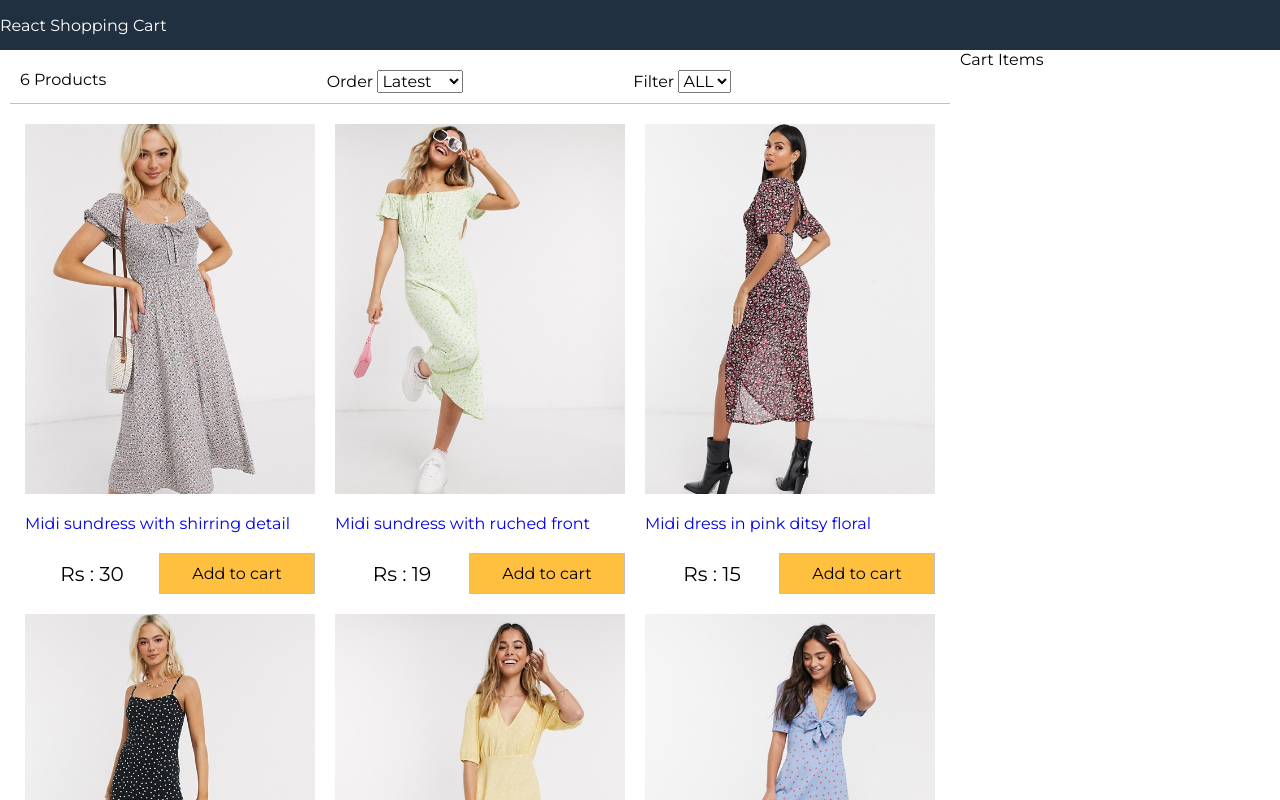
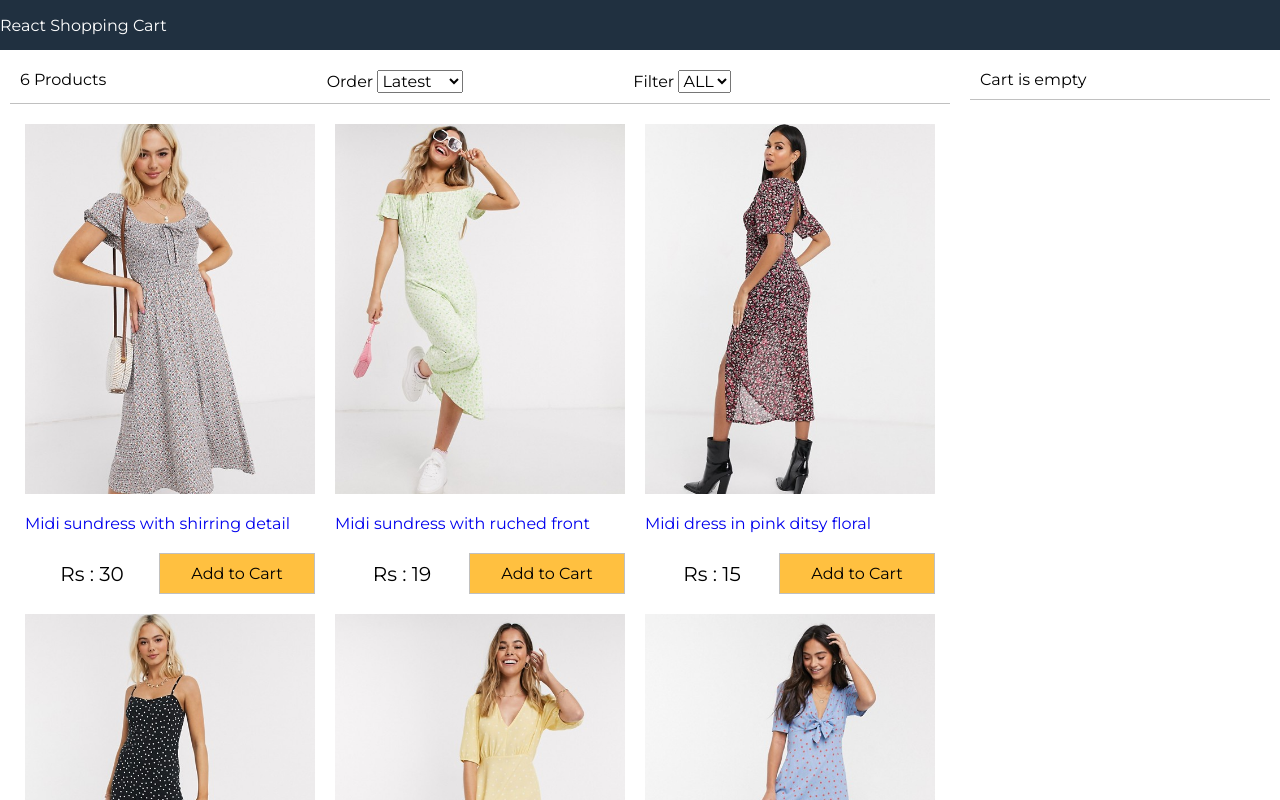
Before and after one commit to toptrendinginfo/shopping-cart, a React (Create React App) app: page / in a window 1280 px wide. Shown: the top 800 px of the page. Built offline with nearby package versions, Linux system fonts and the light colour scheme.

Commit message:
cart-component

```diff
--- a/src/App.js
+++ b/src/App.js
@@ -2,6 +2,7 @@ import React from "react";
 import data from "./data.json";
 import Products from "./components/Products";
 import Filter from "./components/Filter";
+import Cart from "./components/Cart";
 //feature 2
 
 class App extends React.Component {
@@ -9,11 +10,31 @@ class App extends React.Component {
     super();
     this.state = {
       products: data.products,
+      cartItems: [],
       size: "",
       sort: "",
     };
   }
-
+  removeFromCart = (product) => {
+    const cartItems = this.state.cartItems.slice();
+    this.setState({
+      cartItems: cartItems.filter((x) => x._id !== product._id),
+    });
+  };
+  addToCart = (product) => {
+    const cartItems = this.state.cartItems.slice();
+    let alreadyInCart = false;
+    cartItems.forEach((item) => {
+      if (item._id === product._id) {
+        item.count++;
+        alreadyInCart = true;
+      }
+    });
+    if (!alreadyInCart) {
+      cartItems.push({ ...product, count: 1 });
+    }
+    this.setState({ cartItems });
+  };
   sortProducts = (event) => {
     const sort = event.target.value;
     console.log(event.target.value);
@@ -67,9 +88,17 @@ class App extends React.Component {
                 filterProducts={this.filterProducts}
                 sortProducts={this.sortProducts}
               ></Filter>
-              <Products products={this.state.products}></Products>
+              <Products
+                products={this.state.products}
+                addToCart={this.addToCart}
+              ></Products>
             </div>
-            <div className="sidebar">Cart Items</div>
+            <div className="sidebar">
+              <Cart
+                cartItems={this.state.cartItems}
+                removeFromCart={this.removeFromCart}
+              />
+            </div>
           </div>
         </main>
         <footer>All Right</footer>
--- /dev/null
+++ b/src/components/Cart.js
@@ -0,0 +1,58 @@
+import React, { Component } from "react";
+import formatCurrency from "../util";
+
+export default class Cart extends Component {
+  render() {
+    const { cartItems } = this.props;
+    return (
+      <div>
+        {cartItems.length === 0 ? (
+          <div className="cart cart-header">Cart is empty</div>
+        ) : (
+          <div className="cart cart-header">
+            you have {cartItems.length} in the cart{" "}
+          </div>
+        )}
+
+        <div>
+          <div className="cart">
+            <ul className="cart-items">
+              {cartItems.map((item) => (
+                <li key={item._id}>
+                  <div>
+                    <img src={item.image} alt={item.title}></img>
+                  </div>
+                  <div>
+                    <div>{item.title}</div>
+                    <div className="right">
+                      {formatCurrency(item.price)} X {item.count}{" "}
+                      <button
+                        className="button"
+                        onClick={() => this.props.removeFromCart(item)}
+                      >
+                        Remove
+                      </button>
+                    </div>
+                  </div>
+                </li>
+              ))}
+            </ul>
+          </div>
+          {cartItems.length !== 0 && (
+            <div className="cart">
+              <div className="total">
+                <div>
+                  Total :{" "}
+                  {formatCurrency(
+                    cartItems.reduce((a, c) => a + c.price * c.count, 0)
+                  )}
+                </div>
+                <button className="button primary">Proceed</button>
+              </div>
+            </div>
+          )}
+        </div>
+      </div>
+    );
+  }
+}
--- a/src/components/Products.js
+++ b/src/components/Products.js
@@ -15,7 +15,12 @@ export default class Products extends Component {
                 </a>
                 <div className="product-price">
                   <div>{formatCurrency(product.price)} </div>
-                  <button className="button primary">Add to cart</button>
+                  <button
+                    onClick={() => this.props.addToCart(product)}
+                    className="button primary"
+                  >
+                    Add to Cart
+                  </button>
                 </div>
               </div>
             </li>
--- a/src/index.css
+++ b/src/index.css
@@ -147,3 +147,57 @@ footer {
 .filter div {
   flex: 1;
 }
+
+/* cart */
+
+.cart {
+  padding: 1rem;
+  margin: 1rem;
+  display: flex;
+}
+
+.cart-header {
+  border-bottom: 0.1rem #c0c0c0 solid;
+}
+
+.cart-items {
+  padding: 0;
+  width: 100%;
+  list-style-image: none;
+}
+
+.cart-items img {
+  width: 5rem;
+}
+
+.cart-items li {
+  display: flex;
+}
+
+.cart-items li div {
+  padding: 0.5rem;
+}
+
+.cart-items li div :last-child {
+  flex: 1;
+}
+
+.right {
+  text-align: right;
+}
+.total {
+  display: flex;
+  justify-content: space-between;
+  width: 100%;
+  align-items: center;
+}
+
+.total > div {
+  font-size: 2rem;
+  font-weight: 500;
+}
+
+.total > div,
+.total > button {
+  flex: 1;
+}
```
Also changed, not shown: 1 other file (tests, documents, lock files or other folders).
